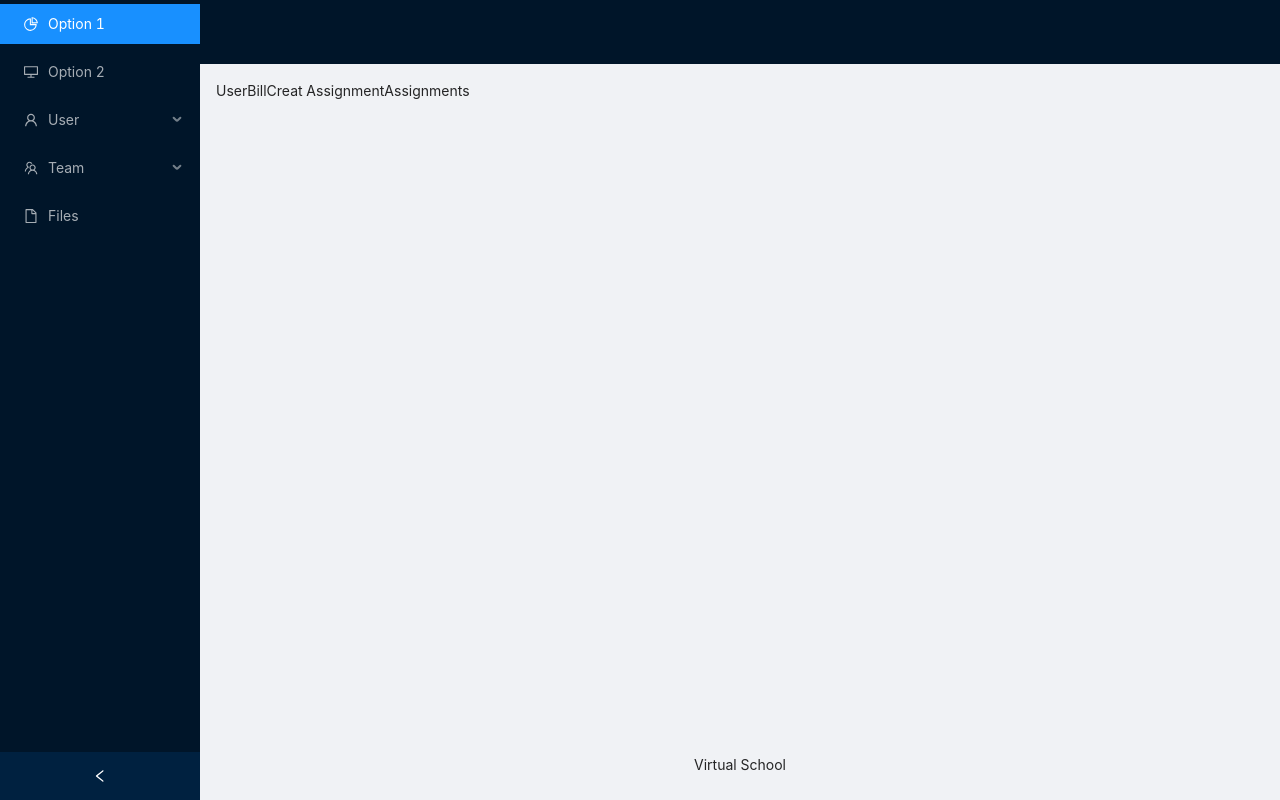
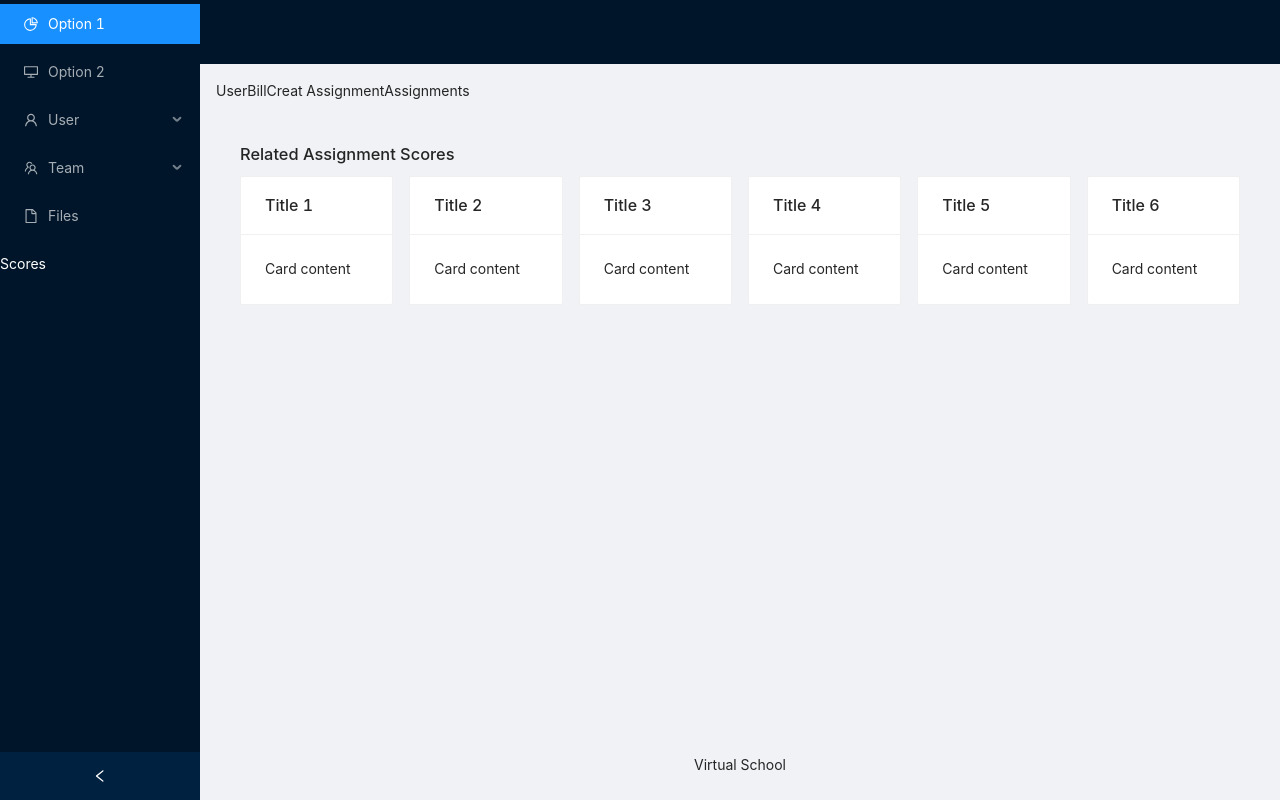
Before and after one commit to hamisicodes/VIRTUALSCHOOL, a React (Create React App) app in the folder frontend/: page /gradedassignment in a window 1280 px wide. Built offline with nearby package versions, Linux system fonts and the light colour scheme.

Commit message:
created a gradeassignmnet container that has a list cards of results

```diff
--- a/frontend/src/App.js
+++ b/frontend/src/App.js
@@ -6,6 +6,8 @@ import AssignmentList from './containers/AssignmentList';
 import AssignmentDetail from './containers/AssignmentDetail';
 import DemoList from './components/DemoList';
 import GroupedAssignmentCreate from './containers/AssignmentCreate';
+import GradedAssignment from'./containers/GradedAssignment';
+
 
 
 function App() {
@@ -18,6 +20,9 @@ function App() {
         <Route path= '/assignmentlist' component={AssignmentList}/>
         <Route path= '/assignment/:id' component={AssignmentDetail}/>
         <Route path = '/createAssignment' component={GroupedAssignmentCreate}/>
+
+        {/* to introduce id for the student in particular, as for educators they ill have the full rights to view each student perfomances. */}
+        <Route path = '/gradedassignment' component={GradedAssignment}/>
         </Switch>
       </Layoutframe>
     </div>
--- /dev/null
+++ b/frontend/src/containers/GradedAssignment.js
@@ -0,0 +1,49 @@
+import React from 'react';
+import { List, Card } from 'antd';
+import { OmitProps } from 'antd/lib/transfer/ListBody';
+
+const GradedAssignment = ()=>{
+    const data = [
+        {
+          title: 'Title 1',
+        },
+        {
+          title: 'Title 2',
+        },
+        {
+          title: 'Title 3',
+        },
+        {
+          title: 'Title 4',
+        },
+        {
+          title: 'Title 5',
+        },
+        {
+          title: 'Title 6',
+        },
+      ];
+      return(
+          <>
+          {/* <h1>{props.username} Related Assignment Scores</h1> */}
+          <h1>Related Assignment Scores</h1>
+        <List
+          grid={{
+            gutter: 16,
+            xs: 1,
+            sm: 2,
+            md: 4,
+            lg: 4,
+            xl: 6,
+            xxl: 3,
+          }}
+          dataSource={data}
+          renderItem={item => (
+            <List.Item>
+              <Card title={item.title}>Card content</Card>
+            </List.Item>
+          )}
+        />
+</>);
+}
+export default GradedAssignment;
--- a/frontend/src/containers/Layoutframe.js
+++ b/frontend/src/containers/Layoutframe.js
@@ -39,7 +39,8 @@ const Layoutframe = (props)=>{
                 Option 2
               </Menu.Item>
               <SubMenu key="sub1" icon={<UserOutlined />} title="User">
-                <Menu.Item key="3">Tom</Menu.Item>
+
+
                 <Menu.Item key="4">Bill</Menu.Item>
                 <Menu.Item key="5">Alex</Menu.Item>
               </SubMenu>
@@ -50,6 +51,7 @@ const Layoutframe = (props)=>{
               <Menu.Item key="9" icon={<FileOutlined />}>
                 Files
               </Menu.Item>
+              <Link to="gradedassignment"><Menu.Item key="3">Scores</Menu.Item></Link>
             </Menu>
           </Sider>
           <Layout className="site-layout">
```
